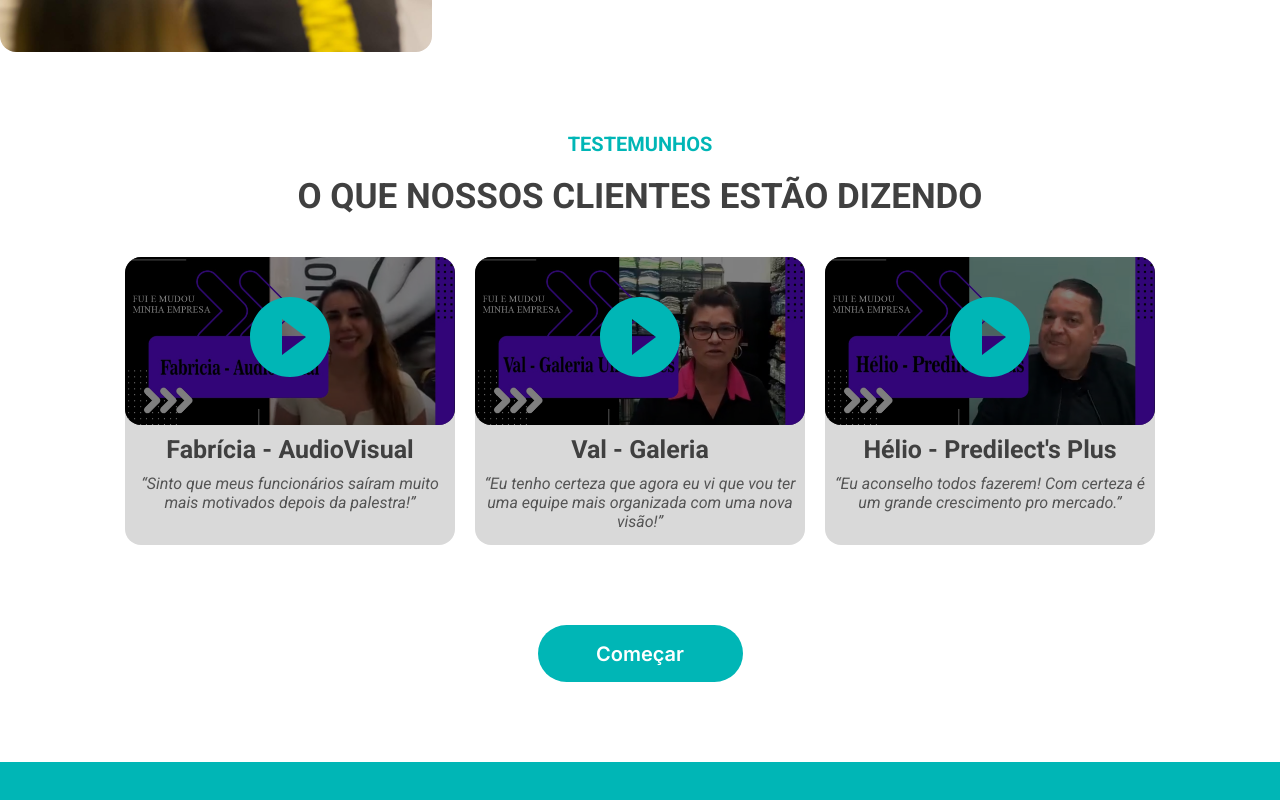
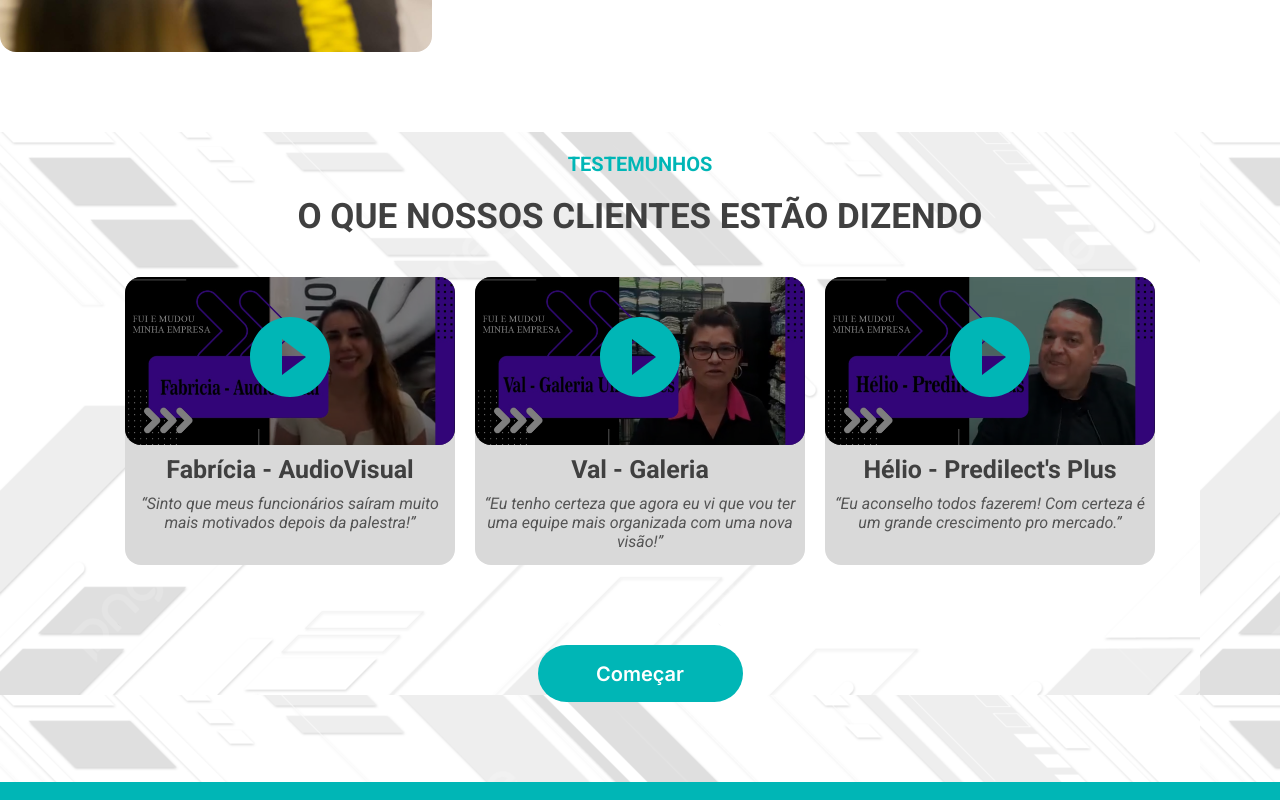
Before and after one commit to maaxizin25/landing-page-rodrigo-taxa, a React (Create React App) app: page / in a window 1280 px wide. Shown: the part 2140-2940 px from the top of the page. Built offline with nearby package versions, Linux system fonts and the light colour scheme.

Commit message:
feat: backgroundImg

```diff
--- a/src/components/depostions/style.ts
+++ b/src/components/depostions/style.ts
@@ -1,9 +1,13 @@
 import styled from "styled-components";
+import back from "../../assets/background.jpg";
 
 export const DepositionsStyle = styled.div`
+  background-image: url(${back});
+  background-color: red;
   display: flex;
   flex-direction: column;
-  margin-bottom: 80px;
+  padding-top: 20px;
+  padding-bottom: 80px;
 
   div:nth-child(1) {
     display: flex;
```
Also changed, not shown: src/assets/background.jpg (added).
